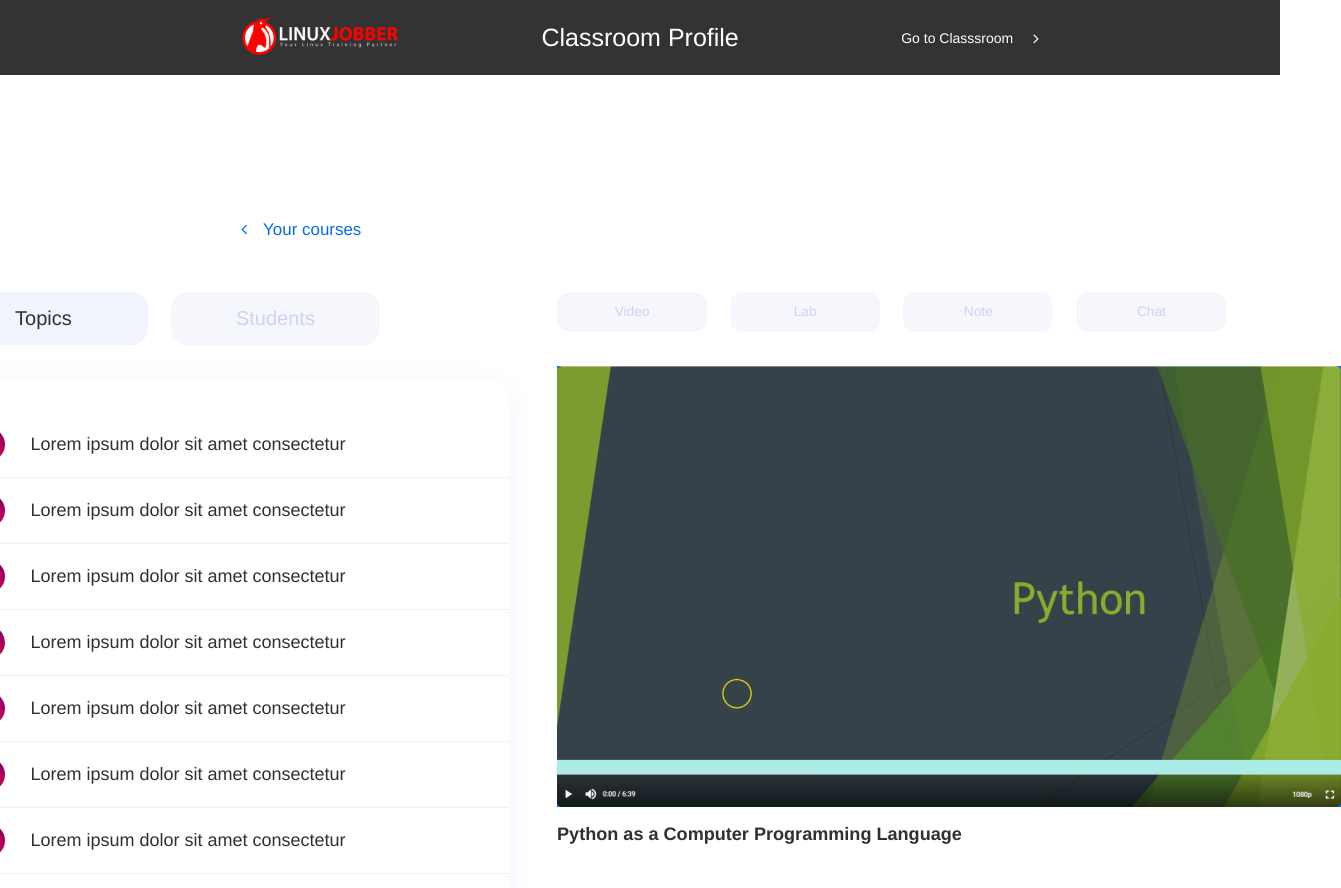
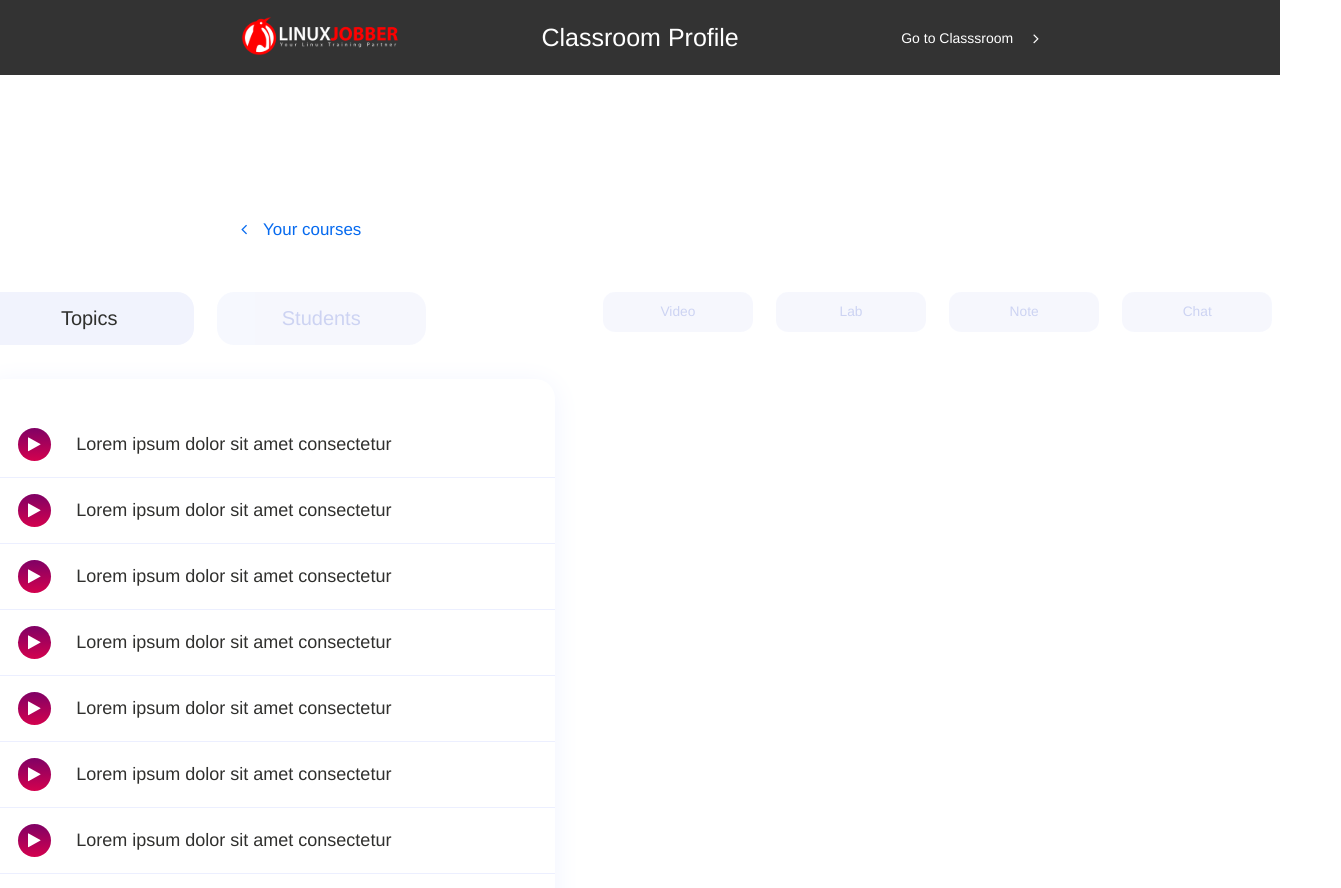
Before and after one commit to yaroCreates/linux-site, a React (Create React App) app: page /courses in a window 1280 px wide. Shown: the top 888 px of the page, 1341 px wide, since content can reach past the window. Built offline with nearby package versions, Linux system fonts and the light colour scheme.

Commit message:
create a video component from the course component called video

```diff
--- a/src/pages/courses/courses.css
+++ b/src/pages/courses/courses.css
@@ -228,16 +228,3 @@
 .courses-right-content {
     margin-top: 2.13rem;
 }
-
-.vid-box {
-    width: 49rem;
-    height: 27.56rem;
-    background-color: #066AEF;
-    margin-bottom: 1.063rem;
-}
-
-.vid-title {
-    color: #30302E;
-    font-weight: 600;
-    font-size: 1.13rem;
-}
--- a/src/pages/courses/courses.jsx
+++ b/src/pages/courses/courses.jsx
@@ -90,10 +90,7 @@
                         <button className="courses-right-button">Chat</button>
                     </div>
                     <div className="courses-right-content">
-                        <div className='vid-box'>
-                            <img src='/assets/image2.png' alt="Video playing..." className="vid" />
-                        </div>
-                        <p className='vid-title'>Python as a Computer Programming Language</p>
+
                     </div>
                 </div>
             </div>
```
Also changed, not shown: src/components/video/video.css (added, +12 -0 lines), src/components/video/video.jsx (added, +15 -0 lines).
